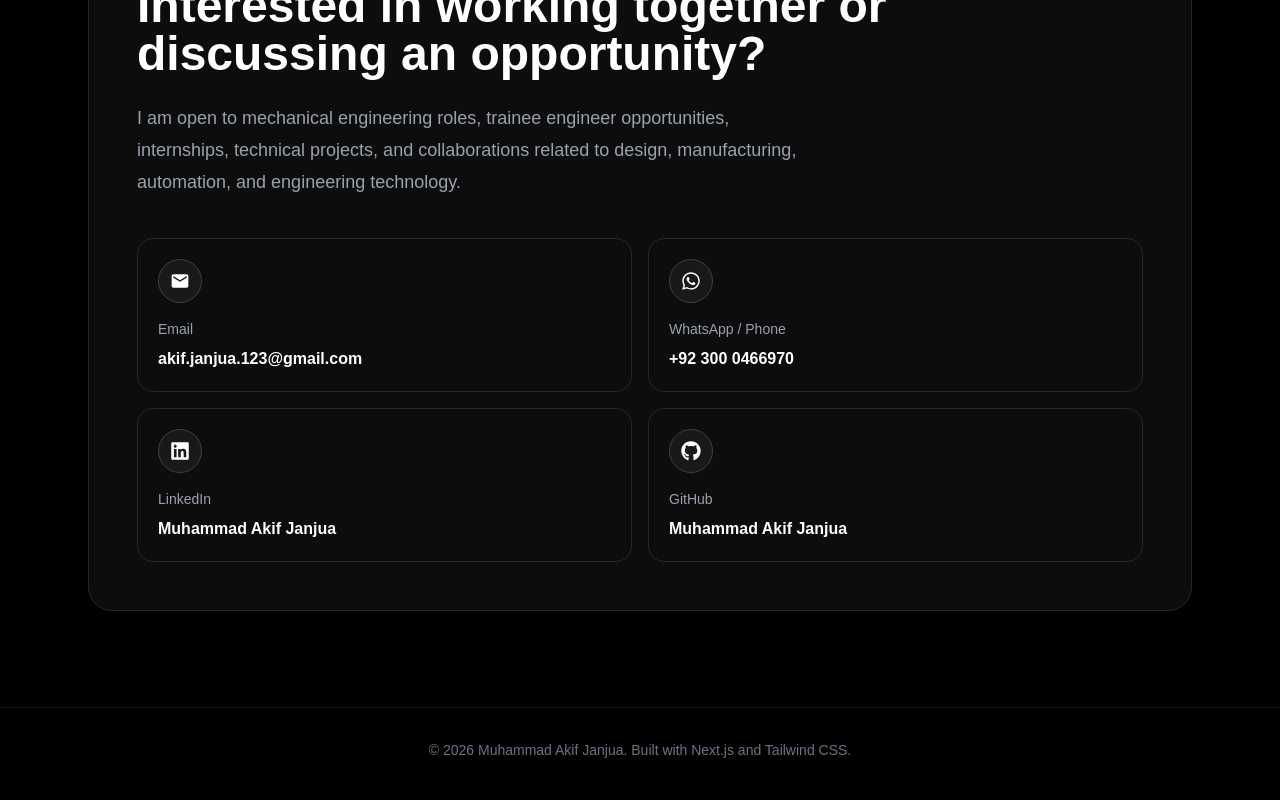
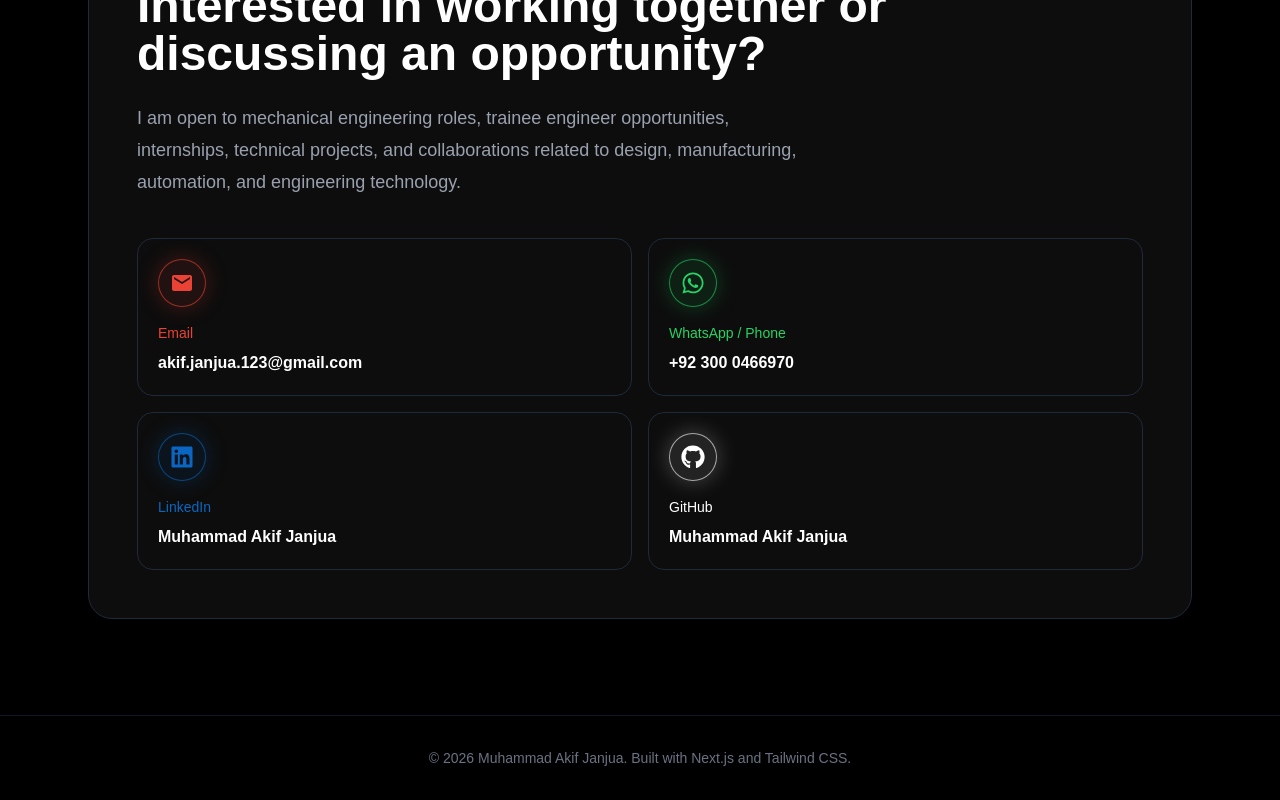
Before and after one commit to akifjanjua/akif-portfolio, a Next.js app: page / in a window 1280 px wide. Shown: the part 4252-5052 px from the top of the page. Built offline with nearby package versions, Linux system fonts and the light colour scheme.

Commit message:
Refine contact section styling

```diff
--- a/src/app/globals.css
+++ b/src/app/globals.css
@@ -36,3 +36,45 @@ body {
   background: white;
   color: black;
 }
+.contact-card {
+  position: relative;
+  overflow: hidden;
+}
+
+.contact-card::before {
+  content: "";
+  position: absolute;
+  inset: 0;
+  background: radial-gradient(
+    circle at top left,
+    color-mix(in srgb, var(--contact-color) 22%, transparent),
+    transparent 45%
+  );
+  opacity: 0;
+  transition: opacity 0.3s ease;
+}
+
+.contact-card:hover {
+  border-color: color-mix(in srgb, var(--contact-color) 65%, transparent);
+  box-shadow: 0 0 30px color-mix(in srgb, var(--contact-color) 18%, transparent);
+  transform: translateY(-3px);
+}
+
+.contact-card:hover::before {
+  opacity: 1;
+}
+
+.contact-icon {
+  color: var(--contact-color);
+  border-color: color-mix(in srgb, var(--contact-color) 45%, transparent);
+  box-shadow: 0 0 18px color-mix(in srgb, var(--contact-color) 16%, transparent);
+}
+
+.contact-card:hover .contact-icon {
+  background: color-mix(in srgb, var(--contact-color) 12%, transparent);
+  box-shadow: 0 0 24px color-mix(in srgb, var(--contact-color) 35%, transparent);
+}
+.contact-card:hover {
+  border-color: var(--contact-color);
+  box-shadow: 0 0 25px color-mix(in srgb, var(--contact-color) 22%, transparent);
+}
--- a/src/app/page.js
+++ b/src/app/page.js
@@ -320,13 +320,29 @@ export default function Home() {
   href={link.href}
   target={link.label === "Email" ? "_self" : "_blank"}
   rel="noopener noreferrer"
-  className="rounded-2xl border border-gray-800 p-5 transition hover:border-gray-500 hover:bg-white/10"
+  className="contact-card group rounded-2xl border border-gray-800 p-5 transition duration-300 hover:-translate-y-1 hover:bg-white/10"
+  style={{
+  "--contact-color": link.color,
+}}
 >
-  <div className="mb-4 flex h-11 w-11 items-center justify-center rounded-full border border-gray-700 bg-white/5 text-xl text-white">
+  <div
+    className="mb-4 flex h-12 w-12 items-center justify-center rounded-full border text-2xl transition duration-300 group-hover:scale-110"
+    style={{
+      color: link.color,
+      borderColor: `${link.color}99`,
+      backgroundColor: `${link.color}18`,
+      boxShadow: `0 0 22px ${link.color}40`,
+    }}
+  >
     {icons[link.icon]}
   </div>
 
-  <p className="text-sm text-gray-400">{link.label}</p>
+  <p
+    className="text-sm font-medium"
+    style={{ color: link.color }}
+  >
+    {link.label}
+  </p>
 
   <p className="mt-2 text-sm font-semibold text-white sm:text-base">
     {link.value}
--- a/src/data/portfolioData.js
+++ b/src/data/portfolioData.js
@@ -71,23 +71,27 @@ export const contactLinks = [
     value: "akif.janjua.123@gmail.com",
     href: "mailto:akif.janjua.123@gmail.com",
     icon: "email",
+    color: "#EA4335",
   },
   {
     label: "WhatsApp / Phone",
     value: "+92 300 0466970",
     href: "https://wa.me/923000466970",
     icon: "whatsapp",
+    color: "#25D366",
   },
   {
     label: "LinkedIn",
     value: "Muhammad Akif Janjua",
     href: "https://www.linkedin.com/in/akif-janjua",
     icon: "linkedin",
+    color: "#0A66C2",
   },
   {
     label: "GitHub",
     value: "Muhammad Akif Janjua",
     href: "https://github.com/akifjanjua",
     icon: "github",
+    color: "#FFFFFF",
   },
 ];
```
